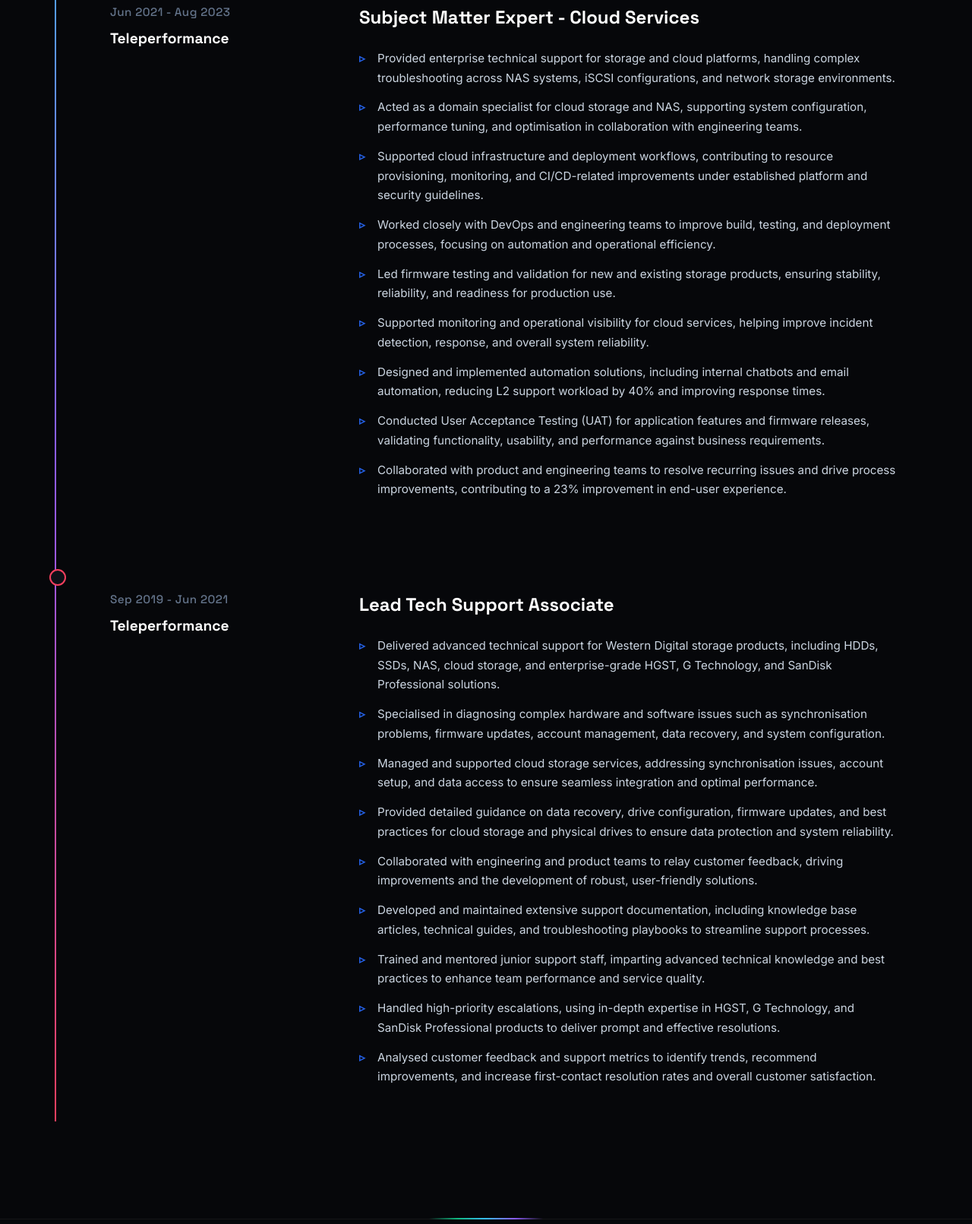
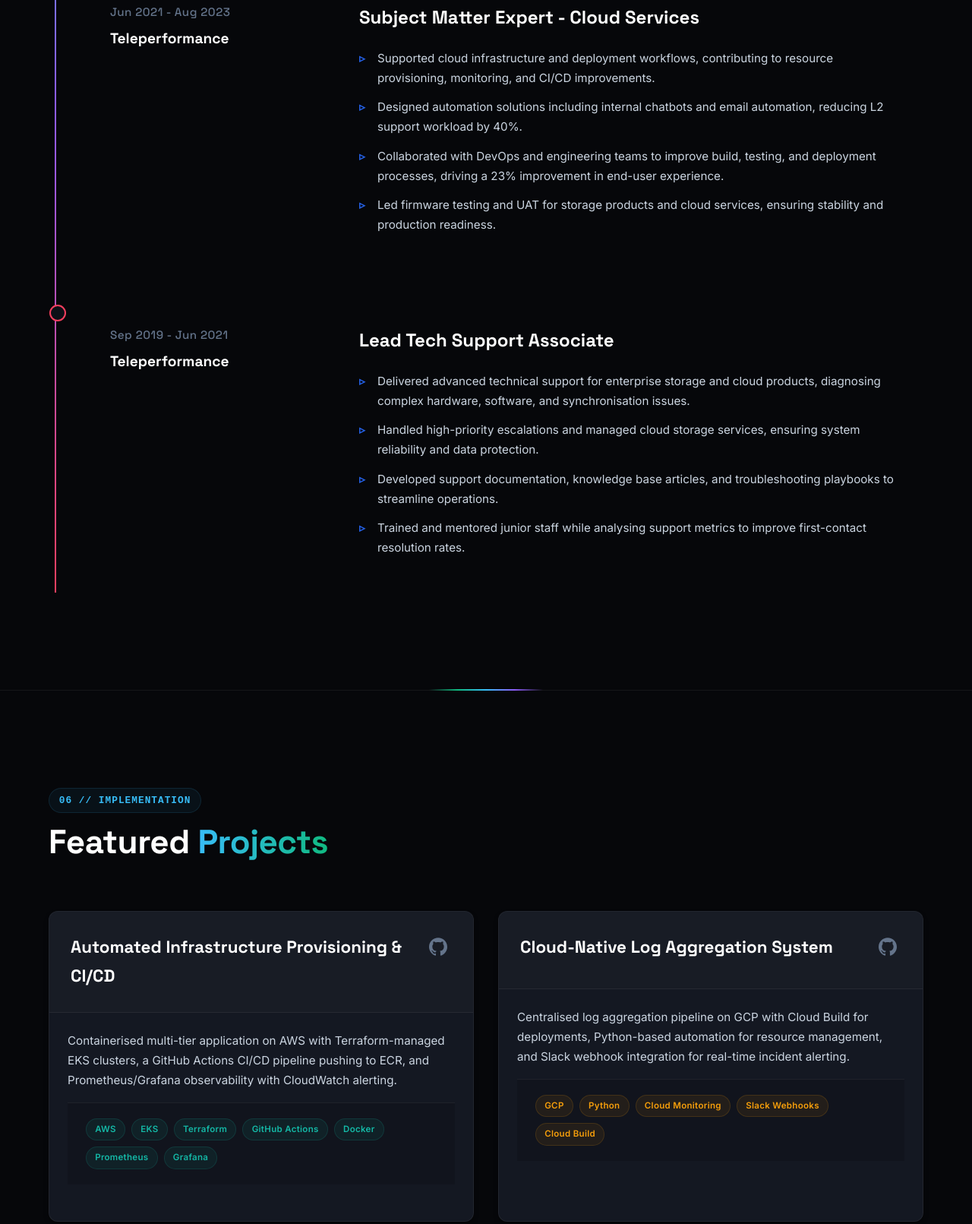
Before and after one commit to gouravshaw/portfolio-website, a website built with Vite: page index.html in a window 1280 px wide. Shown: the part 5367-6978 px from the top of the page at 76% size. Built offline with nearby package versions, Linux system fonts and the light colour scheme.

Commit message:
made changes in the work expeerience as it was lookimg to bulky

```diff
--- a/index.html
+++ b/index.html
@@ -320,24 +320,10 @@
               <div class="exp-content-side">
                 <h3 class="exp-title">Subject Matter Expert - Cloud Services</h3>
                 <ul class="exp-desc-list">
-                  <li>Provided enterprise technical support for storage and cloud platforms, handling complex
-                    troubleshooting across NAS systems, iSCSI configurations, and network storage environments.</li>
-                  <li>Acted as a domain specialist for cloud storage and NAS, supporting system configuration,
-                    performance tuning, and optimisation in collaboration with engineering teams.</li>
-                  <li>Supported cloud infrastructure and deployment workflows, contributing to resource provisioning,
-                    monitoring, and CI/CD-related improvements under established platform and security guidelines.</li>
-                  <li>Worked closely with DevOps and engineering teams to improve build, testing, and deployment
-                    processes, focusing on automation and operational efficiency.</li>
-                  <li>Led firmware testing and validation for new and existing storage products, ensuring stability,
-                    reliability, and readiness for production use.</li>
-                  <li>Supported monitoring and operational visibility for cloud services, helping improve incident
-                    detection, response, and overall system reliability.</li>
-                  <li>Designed and implemented automation solutions, including internal chatbots and email automation,
-                    reducing L2 support workload by 40% and improving response times.</li>
-                  <li>Conducted User Acceptance Testing (UAT) for application features and firmware releases, validating
-                    functionality, usability, and performance against business requirements.</li>
-                  <li>Collaborated with product and engineering teams to resolve recurring issues and drive process
-                    improvements, contributing to a 23% improvement in end-user experience.</li>
+                  <li>Supported cloud infrastructure and deployment workflows, contributing to resource provisioning, monitoring, and CI/CD improvements.</li>
+                  <li>Designed automation solutions including internal chatbots and email automation, reducing L2 support workload by 40%.</li>
+                  <li>Collaborated with DevOps and engineering teams to improve build, testing, and deployment processes, driving a 23% improvement in end-user experience.</li>
+                  <li>Led firmware testing and UAT for storage products and cloud services, ensuring stability and production readiness.</li>
                 </ul>
               </div>
             </article>
@@ -350,24 +336,10 @@
               <div class="exp-content-side">
                 <h3 class="exp-title">Lead Tech Support Associate</h3>
                 <ul class="exp-desc-list">
-                  <li>Delivered advanced technical support for Western Digital storage products, including HDDs, SSDs,
-                    NAS, cloud storage, and enterprise-grade HGST, G Technology, and SanDisk Professional solutions.</li>
-                  <li>Specialised in diagnosing complex hardware and software issues such as synchronisation problems,
-                    firmware updates, account management, data recovery, and system configuration.</li>
-                  <li>Managed and supported cloud storage services, addressing synchronisation issues, account setup,
-                    and data access to ensure seamless integration and optimal performance.</li>
-                  <li>Provided detailed guidance on data recovery, drive configuration, firmware updates, and best
-                    practices for cloud storage and physical drives to ensure data protection and system reliability.</li>
-                  <li>Collaborated with engineering and product teams to relay customer feedback, driving improvements
-                    and the development of robust, user-friendly solutions.</li>
-                  <li>Developed and maintained extensive support documentation, including knowledge base articles,
-                    technical guides, and troubleshooting playbooks to streamline support processes.</li>
-                  <li>Trained and mentored junior support staff, imparting advanced technical knowledge and best
-                    practices to enhance team performance and service quality.</li>
-                  <li>Handled high-priority escalations, using in-depth expertise in HGST, G Technology, and SanDisk
-                    Professional products to deliver prompt and effective resolutions.</li>
-                  <li>Analysed customer feedback and support metrics to identify trends, recommend improvements, and
-                    increase first-contact resolution rates and overall customer satisfaction.</li>
+                  <li>Delivered advanced technical support for enterprise storage and cloud products, diagnosing complex hardware, software, and synchronisation issues.</li>
+                  <li>Handled high-priority escalations and managed cloud storage services, ensuring system reliability and data protection.</li>
+                  <li>Developed support documentation, knowledge base articles, and troubleshooting playbooks to streamline operations.</li>
+                  <li>Trained and mentored junior staff while analysing support metrics to improve first-contact resolution rates.</li>
                 </ul>
               </div>
             </article>
@@ -395,16 +367,7 @@
                 </a>
               </div>
               <div class="project-content" style="margin-bottom: 1.5rem;">
-                <p style="margin-bottom: 0.5rem;"><strong>Problem:</strong> Manual infrastructure setup was prone to
-                  configuration drift and delayed deployment cycles.</p>
-                <p style="margin-bottom: 0.5rem;"><strong>Architecture:</strong> Containerized multi-tier application
-                  deployed on AWS with immutable infrastructure design.</p>
-                <p style="margin-bottom: 0.5rem;"><strong>Infrastructure as Code:</strong> Terraform modules managing
-                  AWS VPCs, subnets, and EKS clusters.</p>
-                <p style="margin-bottom: 0.5rem;"><strong>CI/CD Pipeline:</strong> GitHub Actions triggering unit tests
-                  and pushing Docker images to Amazon ECR.</p>
-                <p style="margin-bottom: 0.5rem;"><strong>Monitoring/Logging:</strong> Prometheus and Grafana with
-                  CloudWatch integration for alerting.</p>
+                <p style="margin-bottom: 1rem;">Containerised multi-tier application on AWS with Terraform-managed EKS clusters, a GitHub Actions CI/CD pipeline pushing to ECR, and Prometheus/Grafana observability with CloudWatch alerting.</p>
                 <div class="project-tags">
                   <span>AWS</span>
                   <span>EKS</span>
@@ -429,16 +392,7 @@
                 </a>
               </div>
               <div class="project-content" style="margin-bottom: 1.5rem;">
-                <p style="margin-bottom: 0.5rem;"><strong>Problem:</strong> Lack of centralized visibility into
-                  application logs made debugging production incidents slow.</p>
-                <p style="margin-bottom: 0.5rem;"><strong>Architecture:</strong> Disparate log forwarders aggregating
-                  application data into a centralized ingestion pipeline mapped to a dashboarding tool.</p>
-                <p style="margin-bottom: 0.5rem;"><strong>Infrastructure as Code:</strong> Automated via Python scripts
-                  managing cloud resources.</p>
-                <p style="margin-bottom: 0.5rem;"><strong>CI/CD Pipeline:</strong> Cloud Build pipeline deploying log
-                  forwarder updates seamlessly.</p>
-                <p style="margin-bottom: 0.5rem;"><strong>Monitoring/Logging:</strong> Integrated with Slack via Python
-                  scripts for immediate incident response.</p>
+                <p style="margin-bottom: 1rem;">Centralised log aggregation pipeline on GCP with Cloud Build for deployments, Python-based automation for resource management, and Slack webhook integration for real-time incident alerting.</p>
                 <div class="project-tags">
                   <span>GCP</span>
                   <span>Python</span>
```
